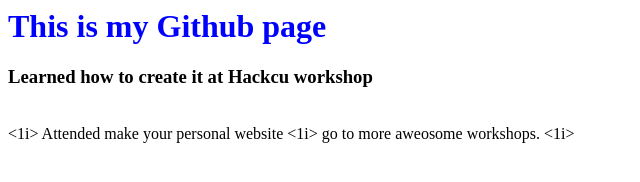
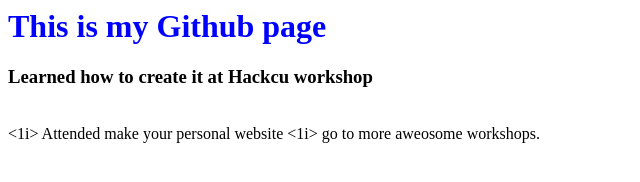
Before and after one commit to hnj1996/hnj1996.github.io, a plain HTML site: page index.html in a window 1280 px wide. Shown: the full height of the page, 0-640 px from the left. Drawn offline with Linux system fonts and the light colour scheme.

Commit message:
Update index.html

```diff
--- a/index.html
+++ b/index.html
@@ -7,6 +7,6 @@
       <br>
       <u1>
         <1i> Attended make your personal website </1i>
-        <1i> go to more aweosome workshops. <1i>
+        <1i> go to more aweosome workshops. </1i>
   </body>
 </html>
```
